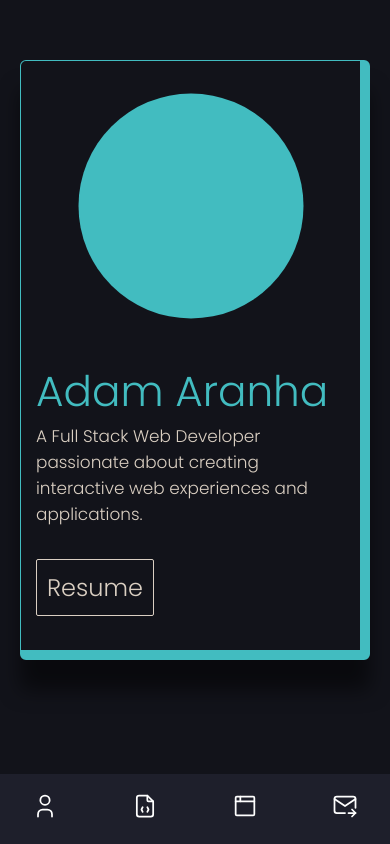
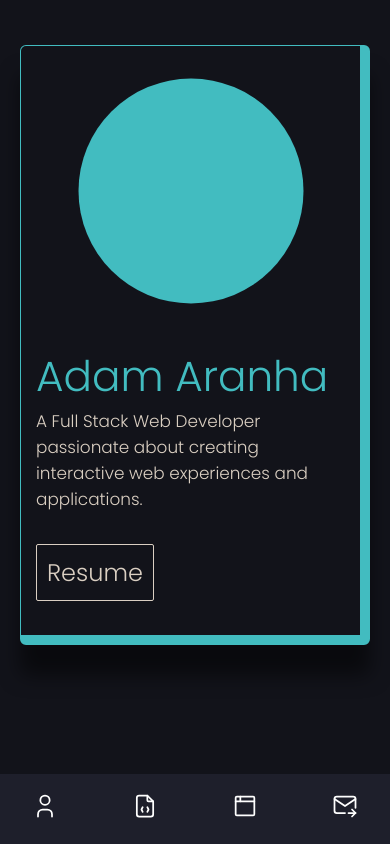
Before and after one commit to AdamAranha/portfolio, a React (Create React App) app in the folder client/: page / in a window 390 px wide. Shown: the top 844 px of the page. Built offline with nearby package versions, Linux system fonts and the light colour scheme.

Commit message:
Moved container up slightly

```diff
--- a/client/src/components/Intro/Intro.css
+++ b/client/src/components/Intro/Intro.css
@@ -185,7 +185,7 @@
     gap: .5rem;
     padding: 0;
     position: absolute;
-    top: 60px;
+    top: 45px;
     -ms-grid-rows:  1fr 1fr 1fr 1fr 1fr 1fr;
         grid-template-rows:  1fr 1fr 1fr 1fr 1fr 1fr;
   }
--- a/client/src/components/Intro/Intro.scss
+++ b/client/src/components/Intro/Intro.scss
@@ -165,7 +165,7 @@ $neutralColour:#dacfc2;
             padding: 0;
 
             position: absolute;
-            top: 60px;
+            top: 45px;
 
             grid-template-rows:repeat(6,1fr);
 
```
